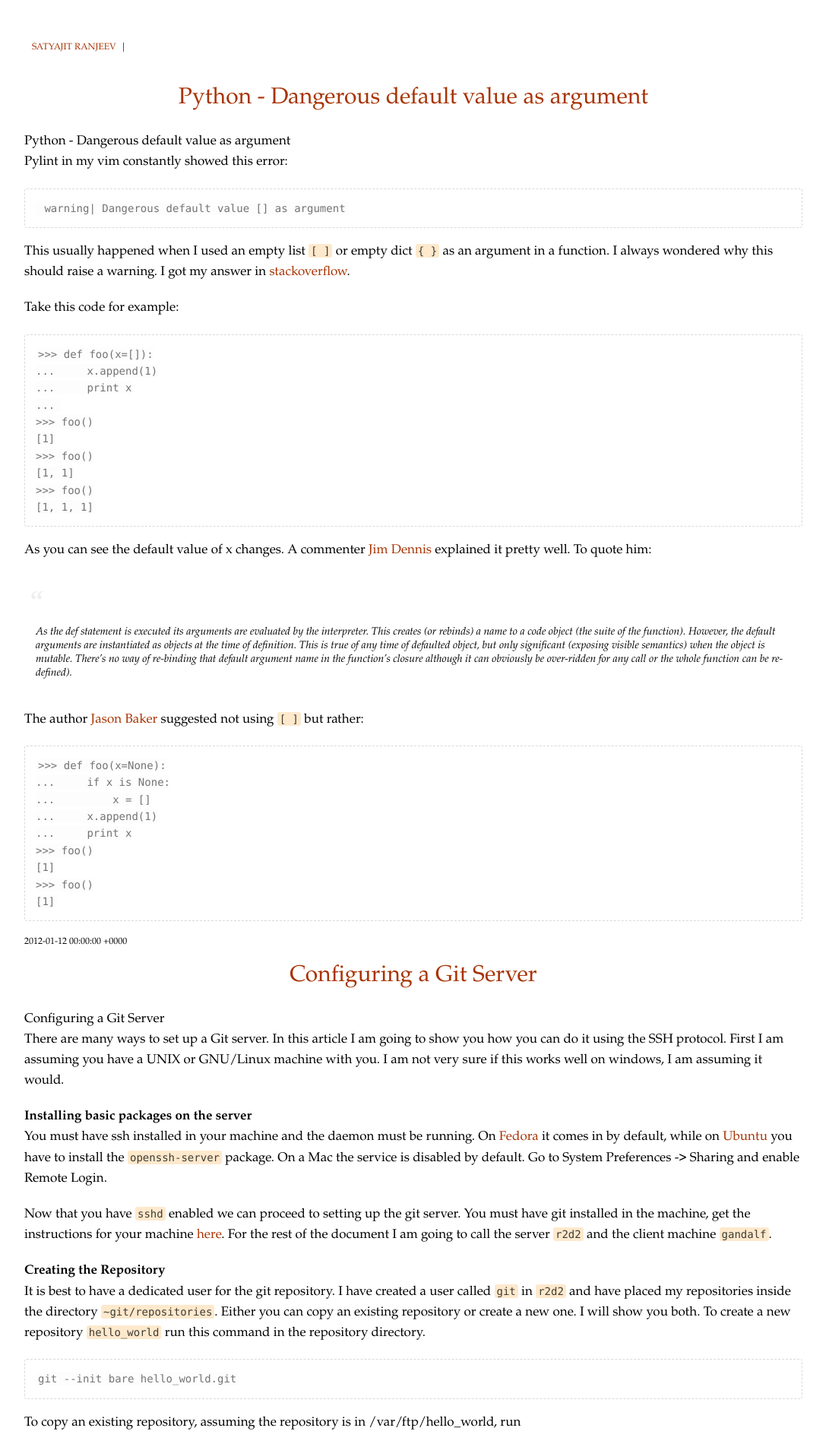
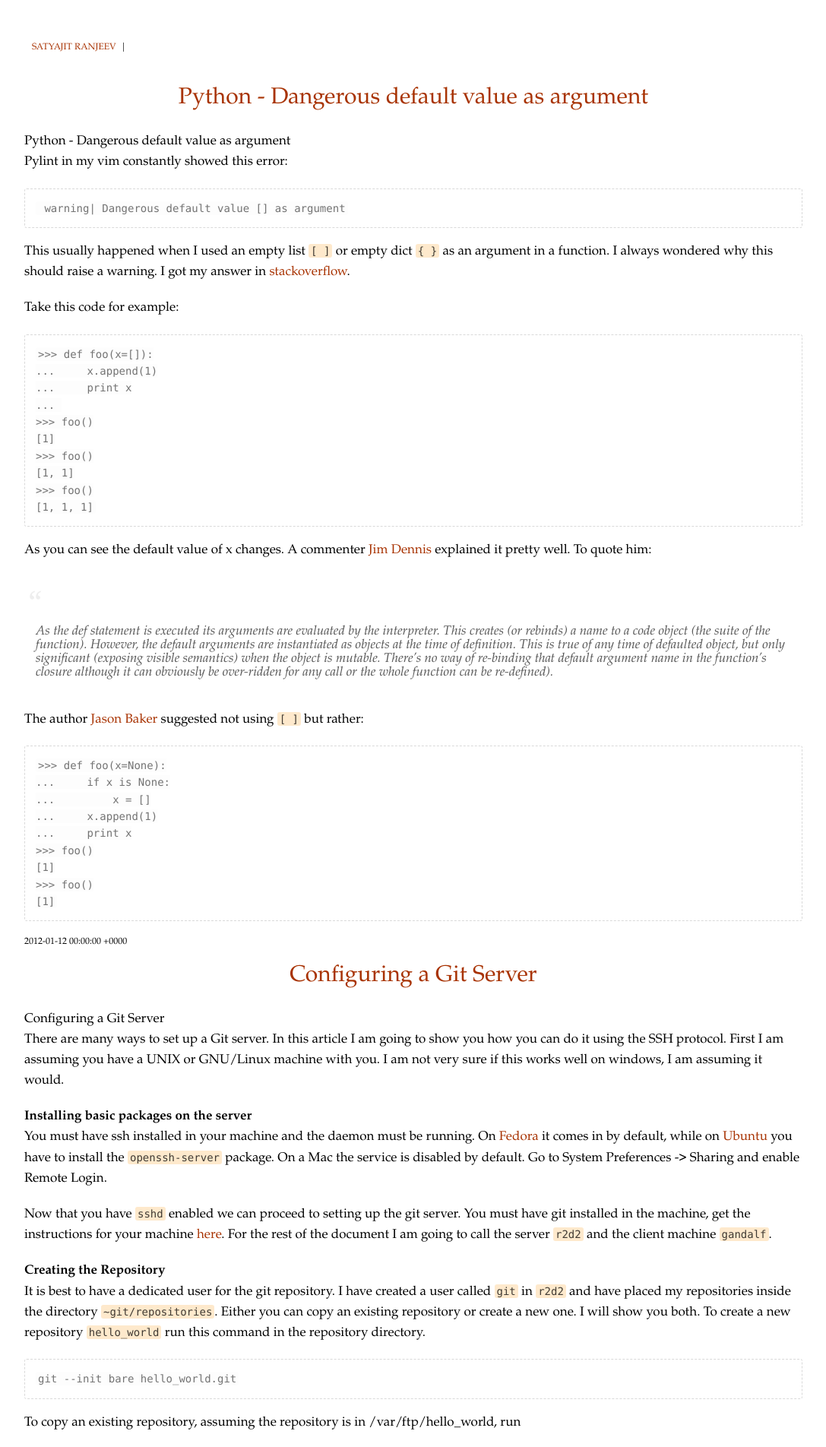
Before and after one commit to satran/satran.github.io, a Jekyll site: the page built from index.html, in a window 1280 px wide. Shown: the top 1904 px of the page at 76% size, without its empty margins (96-1183 px from the left). Built offline with Jekyll 4.4.1, drawn with Linux system fonts in a browser that asks for light colours.

Commit message:
Style changes

```diff
--- a/css/base.css
+++ b/css/base.css
@@ -356,7 +356,7 @@ text-align: center;
             blockquote {
                 padding: 0 13px 21px 15px;
                 margin-bottom: 18px;
-                font-style: italic;
+                color: #555555;
             }
             blockquote:before {
                 content:"\201C";
@@ -366,7 +366,6 @@ text-align: center;
                 color:#eee;
             }
             blockquote p {
-                font-size: 14px;
                 font-weight: 300;
                 line-height: 18px;
                 margin-bottom: 0;
```
